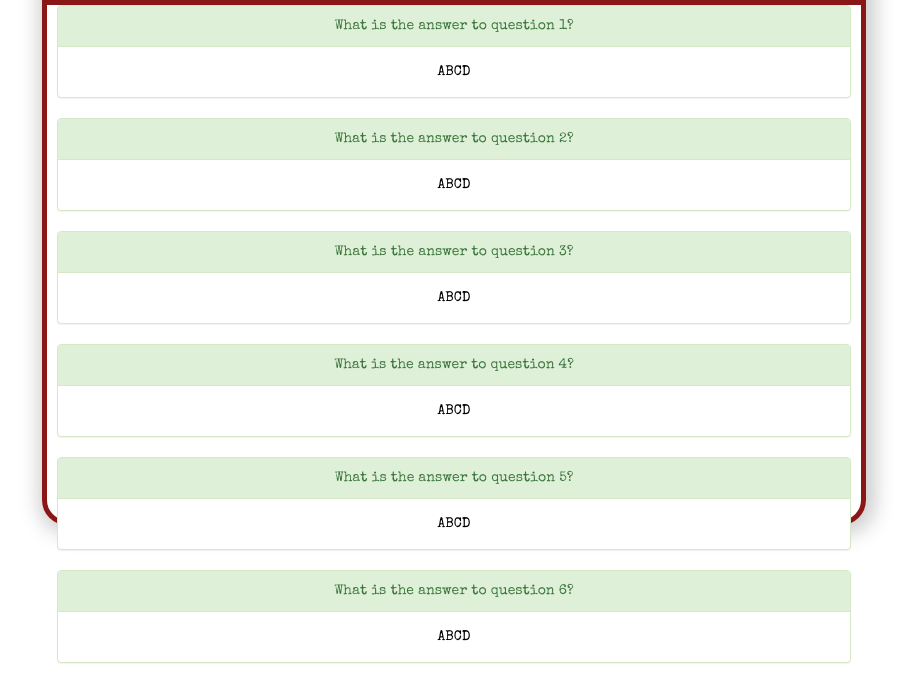
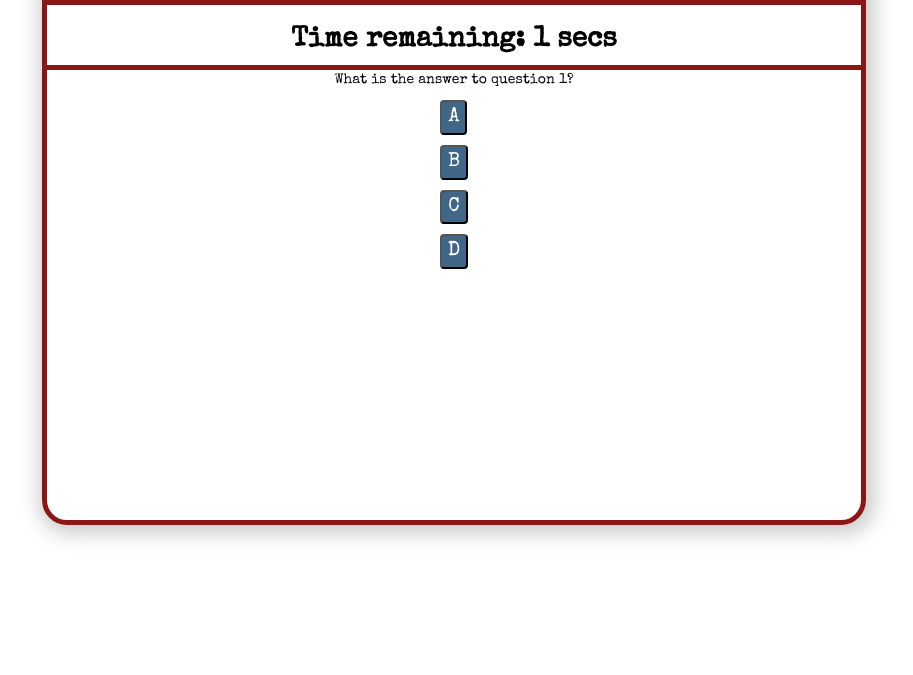
Before and after one commit to mjbenefiel/TriviaGame, a plain HTML site: page index.html in a window 1280 px wide. Both pictures are taken after a click on the button "TEST". Shown: the part 125-800 px from the top of the page, without its empty margins (186-1099 px from the left). Drawn offline with nearby package versions, Linux system fonts and the light colour scheme.

Commit message:
09092018 commits

```diff
--- a/assets/css/style.css
+++ b/assets/css/style.css
@@ -6,6 +6,20 @@ body {
   h1 {
     font-weight: bold;
     font-family: 'Special Elite', cursive;
+    width: 100%;
+    border-top-left-radius: 25px;
+    border-top-right-radius: 25px;
+    border-bottom: 5px #8b1616 solid;
+    padding-top: 20px;
+    padding-bottom: 10px;
+    margin-top: 0px;
+    margin-bottom: 0px
+  }
+
+  .timer {
+    font-weight: bold;
+    font-family: 'Special Elite', cursive;
+    font-size: 28px;
     width: 100%;
     border-top-left-radius: 25px;
     border-top-right-radius: 25px;
--- a/assets/javascript/app.js
+++ b/assets/javascript/app.js
@@ -1,120 +1,162 @@
-$(document).ready(function(){
+$(document).ready(function () {
 
-var questions = null;
-var answers = null;
+var contestant;
 
-function startGame () {
+var rightAnswer = 0;
 
-var questionOne = {
-    id: 1,
-    question: "What is the answer to question 1?",
-    options: ["A", "B", "C", "D"],
-    answer: "A",
-    img: "assets/images/#.png"
+var wrongAnswer = 0;
 
-}
+var unAnswer = 0;
 
-var questionTwo = {
-    id: 2,
-    question: "What is the answer to question 2?",
-    options: ["A", "B", "C", "D"],
-    answer: "B",
-    img: "assets/images/#.png"
+var question = 0;
 
-}
+var images;
 
-var questionThree = {
-    id: 3,
-    question: "What is the answer to question 3?",
-    options: ["A", "B", "C", "D"],
-    answer: "C",
-    img: "assets/images/#.png"
-
-}
-
-var questionFour = {
-    id: 4,
-    question: "What is the answer to question 4?",
-    options: ["A", "B", "C", "D"],
-    answer: "A",
-    img: "assets/images/#.png"
-
-}
-
-var questionFive = {
-    id: 5,
-    question: "What is the answer to question 5?",
-    options: ["A", "B", "C", "D"],
-    answer: "D",
-    img: "assets/images/#.png"
-
-}
-
-var questionSix = {
-    id: 6,
-    question: "What is the answer to question 6?",
-    options: ["A", "B", "C", "D"],
-    answer: "D",
-    img: "assets/images/#.png"
-
-}
-
-var questionSeven = {
-    id: 7,
-    question: "What is the answer to question 7?",
-    options: ["A", "B", "C", "D"],
-    answer: "C",
-    img: "assets/images/#.png"
-
-}
-
-var questionEight = {
-    id: 8,
-    question: "What is the answer to question 8?",
-    options: ["A", "B", "C", "D"],
-    answer: "A",
-    img: "assets/images/#.png"
-
-}
-
-questions = null // reset question
-answers = null // reset answer
-
-//array to store all questions
-var questionSelection = [questionOne, questionTwo, questionThree, questionFour, questionFive, questionSix, questionSeven, questionEight]
-//function to display all questions and options
-function questionDisplay() {
-$.each(questionSelection, function (index, questions) {
-    // div created so wrestler displays in correct area with "success" panel
-    var newQuestionDiv = $("<div>").addClass("character panel panel-success").attr("id", questions.id);
-
-    $("<div>").addClass("panel-heading").html(questions.question).appendTo(newQuestionDiv);
-    $("<div>").addClass("panel-body").append(questions.options).appendTo(newQuestionDiv);
-    // $("<div>").addClass("panel-footer").append("<span class='hp'>" + wrestler.healthPoints + "</span>").appendTo(newCharacterDiv);
-
-    // append new div to character selection
-    $("#question-area").append(newQuestionDiv);
-});
-};
-
-    //beginning of game, on click
-    $("#start").on("click", function(){
-        $("#start").remove();
-        // $("#question-area").append(newQuestionDiv);
-        questionDisplay();
-
-        });
+    var questions = null;
+	var answers = null;
+	var counter = 3;
 
 
-}; //END OF startGame();
+	function startGame() {
 
-startGame();
+        var historyQuestions = [
+        {
 
 
+			question: "What is the answer to question 1?",
+			options: ["A", "B", "C", "D"],
+			answer: 0,
+			img: "assets/images/#.png"
+
+		},
+
+		{
+
+			question: "What is the answer to question 2?",
+			options: ["A", "B", "C", "D"],
+			answer: 1,
+			img: "assets/images/#.png"
+
+		},
+
+		{
+
+			question: "What is the answer to question 3?",
+			options: ["A", "B", "C", "D"],
+			answer: 2,
+			img: "assets/images/#.png"
+
+		},
+
+		{
+
+			question: "What is the answer to question 4?",
+			options: ["A", "B", "C", "D"],
+			answer: 0,
+			img: "assets/images/#.png"
+
+		},
+
+		{
+
+			question: "What is the answer to question 5?",
+			options: ["A", "B", "C", "D"],
+			answer: 3,
+			img: "assets/images/#.png"
+
+		},
+
+		{
+
+			question: "What is the answer to question 6?",
+			options: ["A", "B", "C", "D"],
+			answer: 2,
+			img: "assets/images/#.png"
+
+		},
+
+		{
+
+			question: "What is the answer to question 7?",
+			options: ["A", "B", "C", "D"],
+			answer: 1,
+			img: "assets/images/#.png"
+
+		},
+
+		{
+
+			question: "What is the answer to question 8?",
+			options: ["A", "B", "C", "D"],
+			answer: 0,
+			img: "assets/images/#.png"
+
+        },
+
+    ]
+        // var questionArr = [questionOne, questionTwo, questionThree, questionFour, questionFive, questionSix, questionSeven, questionEight]
+
+        var timerId;
+		//beginning of game, on click
+		$("#start").on("click", function () {
+			$(this).hide();
+			timerId = setInterval(timer, 1000)
+            displayQuestion();
+            timer();
 
 
+		});
+
+		function timer() {
+            $(".timer").html("Time remaining: " + " " + counter + " secs");
+               counter--;
+               if (counter < 0) {
+				clearInterval(timerId);
+				return;
+			}
 
 
+		}
+
+        function displayQuestion() {
+            $("#question-area").html(historyQuestions[0].question);
+            question++;
+
+            var optionArr = historyQuestions[0].options;
+              var buttonsArr = [];
+
+              for (let i = 0; i < optionArr.length; i++) {
+                var button = $('<button>');
+                button.text(optionArr[i]);
+                button.attr('button-id', i);
+                $('#options').append(button);
+               }
+
+               selectedOption();
+
+              }
+         function selectedOption() {
+             $('#options').on('click', 'button', function(e){
+            // contestant = $(this).data("id");
+             historyQuestions[0].answer;
+             if(contestant != historyQuestions[0].answer) {
+
+             $('#result').html("Wrong Answer! The correct answer is AAAAA");
+             wrongAnswer++;
+
+            } else if (contestant === historyQuestions[0].answer) {
+            $('#result').html("Correct!!! The pet tiger name is aaaaaaaaaaaaaaaa");
+            rightAnswer++;
+
+            }
+
+            });
+
+        }
+
+	}; //END OF startGame();
+
+	startGame();
 
 
 }); //END OF (document).ready
--- a/index.html
+++ b/index.html
@@ -14,7 +14,11 @@
         <div class="col-md-8 col-md-offset-2 col-xs-12">
           <div id="content">
             <h1>American History Trivia Game</h1>
+            <h2 class="timer"></h2>
             <div id="question-area"></div>
+            <div id="options"></div>
+            <div id="result"></div>
+
             <button class="btn btn-danger" id="start">TEST</button>
           </div>
         </div>
```
